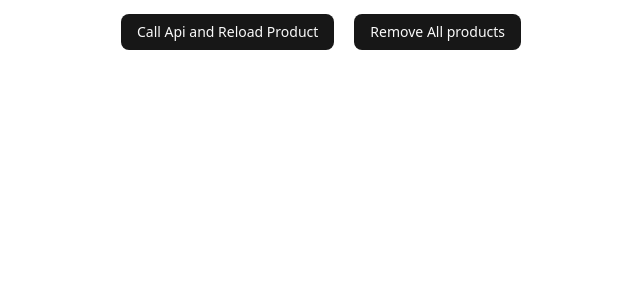
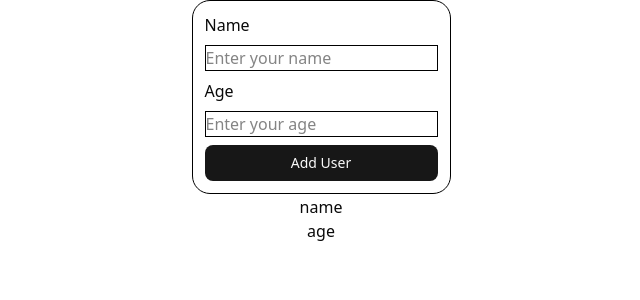
Before and after one commit to shashank-35/React, a React (Vite) app in the folder task1/: page / in a window 1280 px wide. Shown: the top 300 px of the page, without its empty margins (319-959 px from the left). Built offline with nearby package versions, Linux system fonts and the light colour scheme.

Commit message:
user form using react

```diff
--- a/task1/logic.js
+++ b/task1/logic.js
@@ -10,14 +10,18 @@
 // });
 // console.log("🚀 ~ newArray:", newArray);
 
+// let array = ["aa", "bb", "cc"];
+// console.log("🚀 ~ array:", array)
 
-let array = ["aa", "bb", "cc"];
-console.log("🚀 ~ array:", array)
+// let jsonString = JSON.stringify(array)
+// console.log("🚀 ~ jsonString:", typeof jsonString)
 
-let jsonString = JSON.stringify(array)
-console.log("🚀 ~ jsonString:", typeof jsonString)
+// let x = JSON.parse(jsonString)
+// console.log("🚀 ~ x:", x)
+
+let obj = { a: 0, b: 0 };
+console.log("🚀 ~ obj:", obj)
 
 
-
-let x = JSON.parse(jsonString)
-console.log("🚀 ~ x:", x)
+obj = {...obj, a: 20 };
+console.log("🚀 ~ obj:", obj)
--- a/task1/src/App.jsx
+++ b/task1/src/App.jsx
@@ -7,12 +7,12 @@ import { Button } from "@/components/ui/button";
 import { InputGroupDemo } from "./components/UserForm";
 import { Todo4 } from "./TodoList/Todo4.jsx";
 import { Todo3 } from "./TodoList/Todo3";
-import Todo from "./TodoList/Todo";
+import Todo1 from "./TodoList/Todo1.jsx";
 import ApiCall from "./api/ApiCall";
 import { ToastContainer } from "react-toastify";
 import { Toaster } from "./components/ui/sonner";
 import ApiTask from "./api/ApiTask";
-
+import UserForm from "./User/UserForm";
 
 function App() {
   return (
@@ -23,8 +23,9 @@ function App() {
       {/* <ApiCall />
       <ToastContainer/>
       <Toaster/> */}
-
-<ApiTask/>
+      {/* <ApiTask/> */}
+      {/* <Todo1/> */}
+      <UserForm />
     </div>
   );
 }
--- /dev/null
+++ b/task1/src/User/UserForm.jsx
@@ -0,0 +1,57 @@
+import { Button } from "@/components/ui/button";
+import React, { useState } from "react";
+
+export default function UserForm() {
+  let [user, setUser] = useState({
+    name: "",
+    age: "",
+  });
+  let [userData, setUserData] = useState([]);
+  console.log("🚀 ~ UserForm ~ userData:", userData);
+
+  const addUserHandler = (e) => {
+    e.preventDefault();
+    setUserData([...userData, user]);
+    setUser({
+      name: "",
+      age: "",
+    });
+  };
+
+  return (
+    <div className="flex justify-center items-center flex-col">
+      <form
+        onSubmit={(e) => addUserHandler(e)}
+        className="flex justify-center items-start flex-col gap-2 border p-3 rounded-2xl border-black"
+      >
+        <label htmlFor="name">Name</label>
+        <input
+          value={user.name}
+          type="text"
+          className="border border-black"
+          name="name"
+          placeholder="Enter your name"
+          onChange={(e) => setUser({ ...user, name: e.target.value })}
+        />
+        <label htmlFor="ages">Age</label>
+        <input
+        value={user.age}
+          type="number"
+          className="border border-black"
+          name="age"
+          placeholder="Enter your age"
+          onChange={(e) => setUser({ ...user, age: e.target.value })}
+        />
+        <Button className="w-full cursor-pointer">Add User</Button>
+      </form>
+
+      <hr />
+
+      <h1>name {user.name}</h1>
+      <h1>age {user.age}</h1>
+    </div>
+  );
+}
+
+
+// select image checkbox radio
--- a/task1/src/index.css
+++ b/task1/src/index.css
@@ -77,6 +77,7 @@
   --sidebar-accent-foreground: oklch(0.205 0 0);
   --sidebar-border: oklch(0.922 0 0);
   --sidebar-ring: oklch(0.708 0 0);
+  --bg-color-base : red;
 }
 
 .dark {
```
